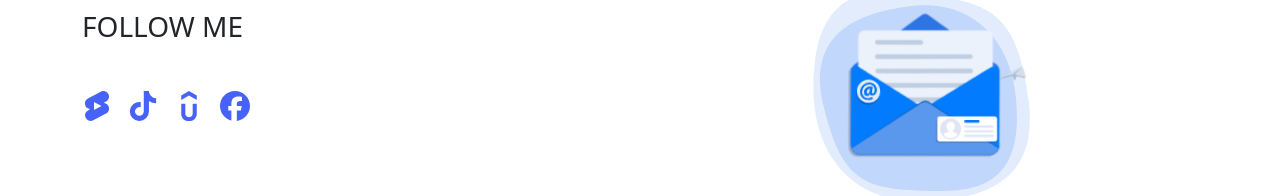
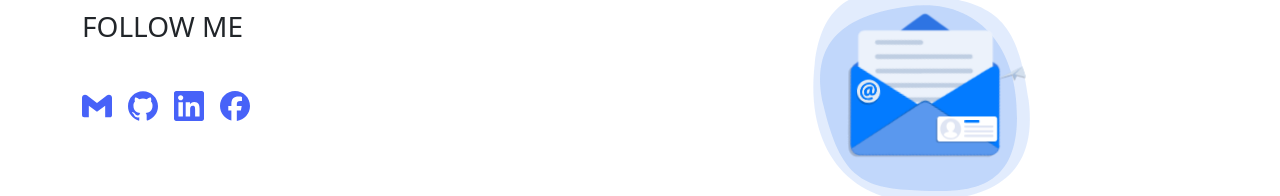
Before and after one commit to Tuandat911dev/My-Portfolio, a React (Vite) app: page /about in a window 1280 px wide. Shown: the part 994-1190 px from the top of the page. Built offline with nearby package versions, Linux system fonts and the light colour scheme.

Commit message:
add social network

```diff
--- a/src/components/sections/about/index.tsx
+++ b/src/components/sections/about/index.tsx
@@ -98,10 +98,10 @@ const About = () => {
         <Col md={6} xs={12} className=" mt-md-5 mt-3">
           <h3 className="mb-md-5 mb-2">{t("aboutSection.find")}</h3>
           <SocialMedia
-            youtube={APP_DATA.YOUTUBE_URL}
+            gmail={APP_DATA.GMAIL_URL}
+            github={APP_DATA.GITHUB_URL}
+            linkedin={APP_DATA.LINKED_URL}
             facebook={APP_DATA.FACEBOOK_URL}
-            tiktok={APP_DATA.TIKTOK_URL}
-            udemy={APP_DATA.UDEMY_URL}
           />
         </Col>
         <Col md={6} xs={12} className="d-flex flex-column align-items-center justify-content-center">
--- a/src/components/sections/hero/hero.left.tsx
+++ b/src/components/sections/hero/hero.left.tsx
@@ -47,10 +47,10 @@ const HeroLeft = (props: IProps) => {
       />
       <div className="mt-md-6 mt-3 mb-md-5 mb-2">
         <SocialMedia
-          youtube={APP_DATA.YOUTUBE_URL}
+          gmail={APP_DATA.GMAIL_URL}
+          github={APP_DATA.GITHUB_URL}
+          linkedin={APP_DATA.LINKED_URL}
           facebook={APP_DATA.FACEBOOK_URL}
-          tiktok={APP_DATA.TIKTOK_URL}
-          udemy={APP_DATA.UDEMY_URL}
         />
       </div>
       <div className="d-md-flex d-none gap-4">
--- a/src/components/sections/social.media.tsx
+++ b/src/components/sections/social.media.tsx
@@ -1,29 +1,27 @@
 import { FaFacebook } from "react-icons/fa6";
-import { SiUdemy } from "react-icons/si";
-import { FaTiktok } from "react-icons/fa";
-import { SiYoutubeshorts } from "react-icons/si";
+import { SiGithub, SiGmail, SiLinkedin } from "react-icons/si";
 
 interface IProps {
-  youtube: string;
-  tiktok: string;
-  udemy: string;
+  gmail: string;
+  github: string;
+  linkedin: string;
   facebook: string;
 }
 const SocialMedia = (props: IProps) => {
-  const { youtube, tiktok, udemy, facebook } = props;
+  const { gmail, github, linkedin, facebook } = props;
 
   return (
     <div className="my-4 d-flex items-center gap-3">
-      <a href={youtube} target="_blank" className="highlight" title="Youtube Hỏi Dân IT">
-        <SiYoutubeshorts size={30} />
+      <a href={gmail} target="_blank" className="highlight">
+        <SiGmail size={30} />
       </a>
-      <a href={tiktok} target="_blank" className="highlight" title="Tiktok Hỏi Dân IT">
-        <FaTiktok size={30} />
+      <a href={github} target="_blank" className="highlight">
+        <SiGithub size={30} />
       </a>
-      <a href={udemy} target="_blank" className="highlight" title="Udemy Hỏi Dân IT">
-        <SiUdemy size={30} />
+      <a href={linkedin} target="_blank" className="highlight">
+        <SiLinkedin size={30} />
       </a>
-      <a href={facebook} target="_blank" className="highlight" title="Facebook Hỏi Dân IT">
+      <a href={facebook} target="_blank" className="highlight">
         <FaFacebook size={30} />
       </a>
     </div>
--- a/src/helpers/data.ts
+++ b/src/helpers/data.ts
@@ -6,10 +6,10 @@ import springMvcImg from "assets/project/spring-mvc.png";
 import springRestImg from "assets/project/spring-rest.png";
 
 export const APP_DATA = {
-  YOUTUBE_URL: "https://www.youtube.com/@hoidanit",
-  TIKTOK_URL: "https://www.tiktok.com/@hoidanit",
-  UDEMY_URL: "https://www.udemy.com/user/eric-7039/",
-  FACEBOOK_URL: "https://www.facebook.com/askITwithERIC/",
+  GMAIL_URL: "mailto:pdat100111@gmail.com",
+  GITHUB_URL: "https://github.com/Tuandat911dev",
+  LINKED_URL: "https://www.linkedin.com/in/tuan-dat-pham-90b837366",
+  FACEBOOK_URL: "https://www.facebook.com/tuan.at.464773",
 };
 
 export const EXPERIENCES = [
```
